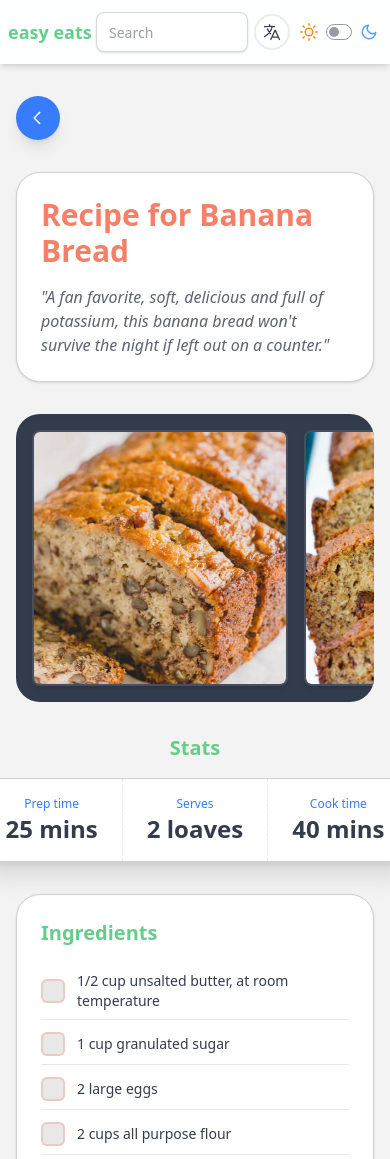
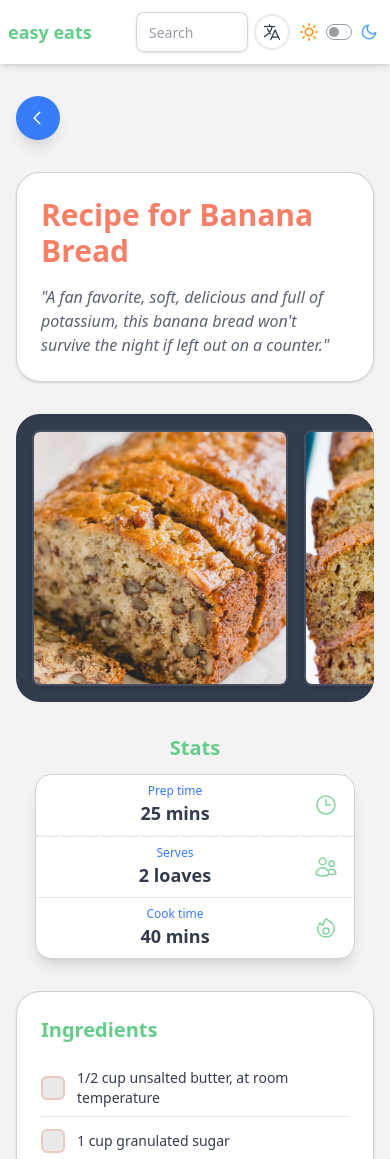
Before and after one commit to ArnauDavis/jsEasyEats, a React (Vite) app: page /recipe/bananaBread in a window 390 px wide. Shown: the top 1159 px of the page. Built offline with nearby package versions, Linux system fonts and the light colour scheme.

Commit message:
updates for mobile spacing

```diff
--- a/src/components/Recipe.jsx
+++ b/src/components/Recipe.jsx
@@ -67,21 +67,58 @@ function Recipe({ scrollToTop }) {
         </div>
 
         {/* Stats Section */}
-        <section className="flex flex-col items-center">
-          <span className="text-xl text-primary font-bold sm:text-2xl pb-4">{t('recipe.text9')}</span>
-          <div className="stats stats-horizontal shadow-xl bg-base-100 border border-base-300">
-            <div className="stat place-items-center px-6">
-              <div className="stat-title text-secondary font-medium">{t('recipe.text2')}</div>
-              <div className="stat-value text-2xl">{recipeData.stats.prep}</div>
+        <section className="flex flex-col items-center w-full px-4">
+          <span className="text-xl text-primary font-bold sm:text-2xl pb-3">
+            {t('recipe.text9')}
+          </span>
+          <div className="stats stats-vertical md:stats-horizontal shadow-lg bg-base-100 border border-base-300 w-full max-w-xs md:max-md md:max-w-2xl">
+
+            {/* Prep Time */}
+            <div className="stat place-items-center py-2 md:py-4 px-4">
+              <div className="stat-figure text-primary opacity-80">
+                <svg xmlns="http://www.w3.org/2000/svg" fill="none" viewBox="0 0 24 24" strokeWidth={1.5} stroke="currentColor" className="size-6">
+                  <path strokeLinecap="round" strokeLinejoin="round" d="M12 6v6h4.5m4.5 0a9 9 0 1 1-18 0 9 9 0 0 1 18 0Z" />
+                </svg>
+              </div>
+              <div className="stat-title text-secondary font-medium text-xs sm:text-sm">
+                {t('recipe.text2')}
+              </div>
+              <div className="stat-value text-lg sm:text-2xl">
+                {recipeData.stats.prep}
+              </div>
             </div>
-            <div className="stat place-items-center px-6">
-              <div className="stat-title text-secondary font-medium">{t('recipe.text4')}</div>
-              <div className="stat-value text-2xl">{recipeData.stats.serves}</div>
+
+            {/* Servings */}
+            <div className="stat place-items-center py-2 md:py-4 px-4 border-y md:border-y-0 md:border-x border-base-200">
+              <div className="stat-figure text-primary opacity-80">
+                <svg xmlns="http://www.w3.org/2000/svg" fill="none" viewBox="0 0 24 24" strokeWidth={1.5} stroke="currentColor" className="size-6">
+                  <path strokeLinecap="round" strokeLinejoin="round" d="M15 19.128a9.38 9.38 0 0 0 2.625.372 9.337 9.337 0 0 0 4.121-.952 4.125 4.125 0 0 0-7.533-2.493M15 19.128v-.003c0-1.113-.285-2.16-.786-3.07M15 19.128v.106A12.318 12.318 0 0 1 8.624 21c-2.331 0-4.512-.645-6.374-1.766l-.001-.109a6.375 6.375 0 0 1 11.964-3.07M12 6.375a3.375 3.375 0 1 1-6.75 0 3.375 3.375 0 0 1 6.75 0Zm8.25 2.25a2.625 2.625 0 1 1-5.25 0 2.625 2.625 0 0 1 5.25 0Z" />
+                </svg>
+              </div>
+              <div className="stat-title text-secondary font-medium text-xs sm:text-sm">
+                {t('recipe.text4')}
+              </div>
+              <div className="stat-value text-lg sm:text-2xl">
+                {recipeData.stats.serves}
+              </div>
             </div>
-            <div className="stat place-items-center px-6">
-              <div className="stat-title text-secondary font-medium">{t('recipe.text7')}</div>
-              <div className="stat-value text-2xl">{recipeData.stats.cook}</div>
+
+            {/* Cook Time */}
+            <div className="stat place-items-center py-2 md:py-4 px-4">
+              <div className="stat-figure text-primary opacity-80">
+                <svg xmlns="http://www.w3.org/2000/svg" fill="none" viewBox="0 0 24 24" strokeWidth={1.5} stroke="currentColor" className="size-6">
+                  <path strokeLinecap="round" strokeLinejoin="round" d="M15.362 5.214A8.252 8.252 0 0 1 12 21 8.25 8.25 0 0 1 6.038 7.047 8.287 8.287 0 0 0 9 9.601a8.983 8.983 0 0 1 3.361-6.867 8.21 8.21 0 0 0 3 2.48Z" />
+                  <path strokeLinecap="round" strokeLinejoin="round" d="M12 18a3 3 0 1 0 0-6 3 3 0 0 0 0 6Z" />
+                </svg>
+              </div>
+              <div className="stat-title text-secondary font-medium text-xs sm:text-sm">
+                {t('recipe.text7')}
+              </div>
+              <div className="stat-value text-lg sm:text-2xl">
+                {recipeData.stats.cook}
+              </div>
             </div>
+
           </div>
         </section>
 
--- a/src/components/Search.jsx
+++ b/src/components/Search.jsx
@@ -31,7 +31,7 @@ function Search() {
   }
 
   return (
-    <div className="relative w-38 max-w-md mx-auto">
+    <div className="relative w-28 xs:w-32 sm:w-48 max-w-md mx-auto">
       <input
         type="text"
         placeholder={t('header.text1')}
```
